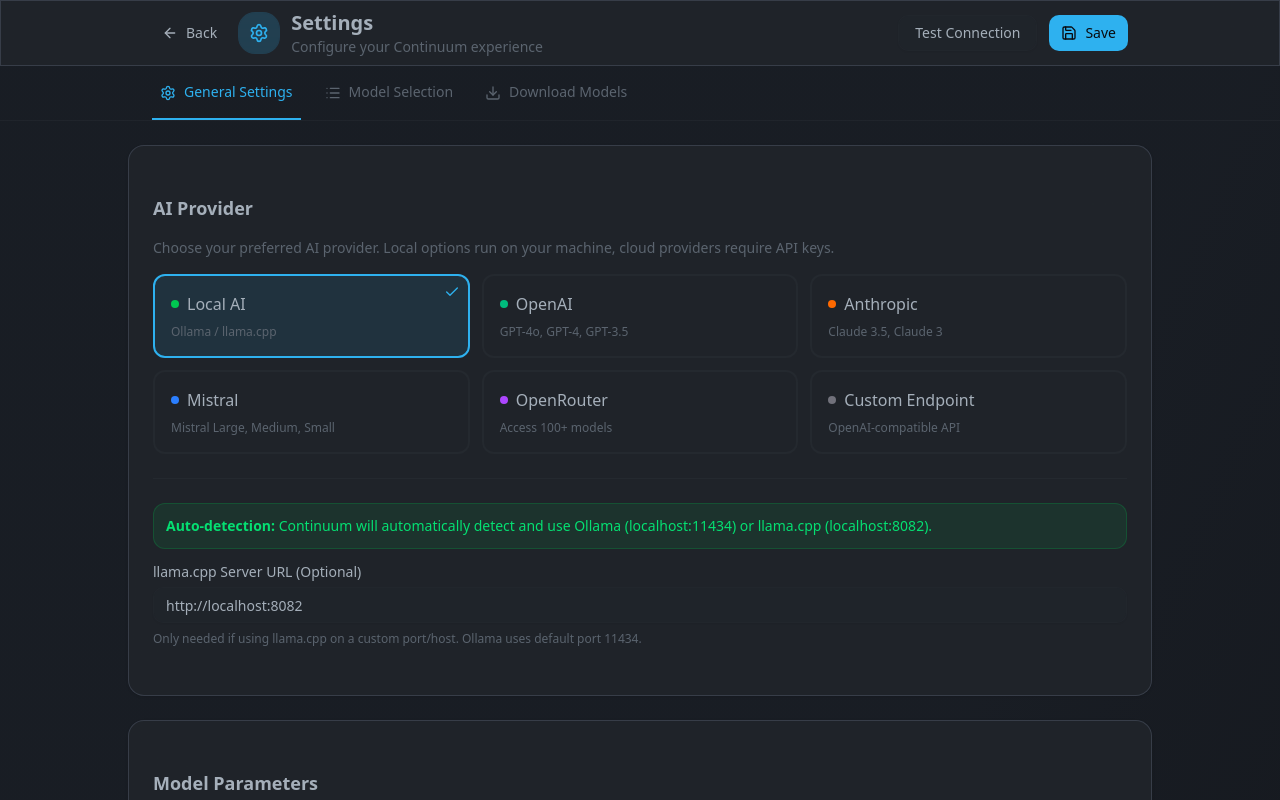
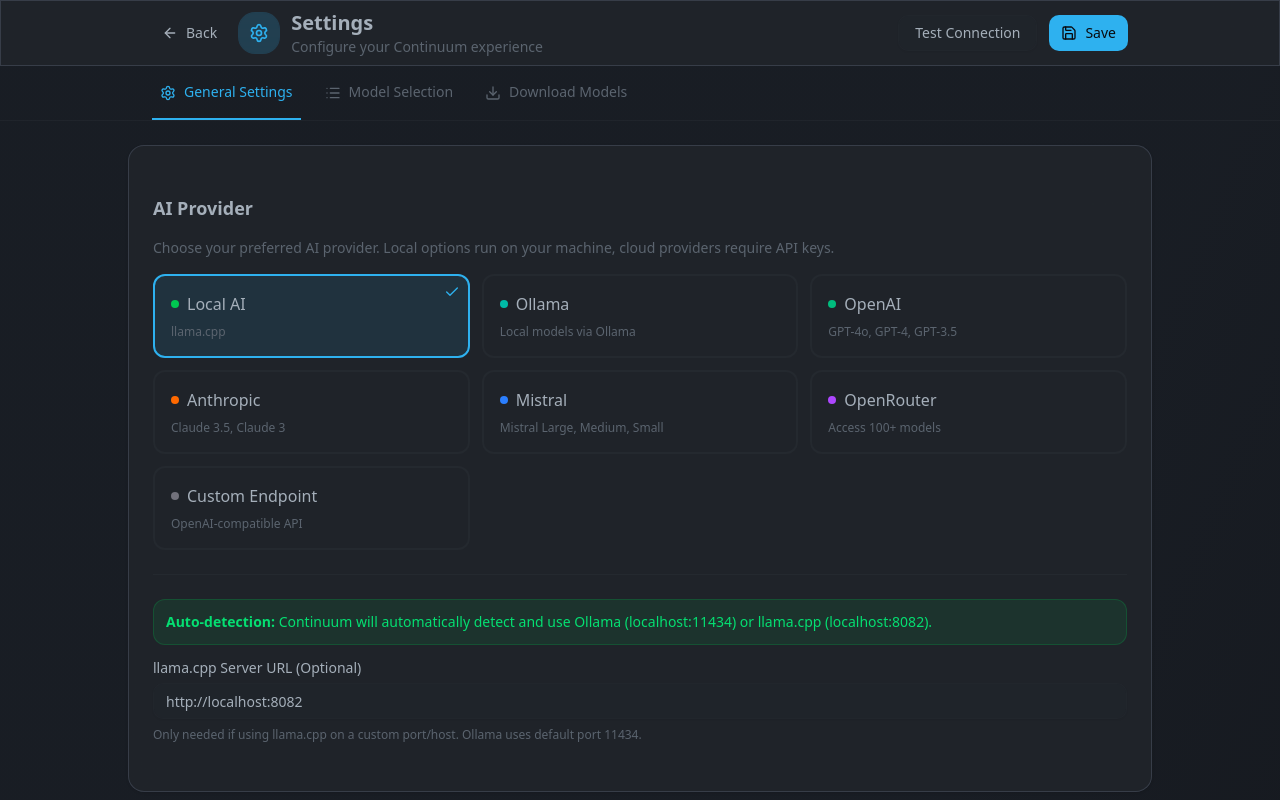
Before and after one commit to vanta-research/continuum, a Next.js app: page /settings in a window 1280 px wide. Shown: the top 800 px of the page. Built offline with nearby package versions, Linux system fonts and the light colour scheme.

Commit message:
add ollama to model selection panel | split local providor out into independent llama.cpp/ollama providers.

```diff
--- a/app/settings/page.tsx
+++ b/app/settings/page.tsx
@@ -63,10 +63,19 @@
   {
     id: "atom",
     name: "Local AI",
-    description: "Ollama / llama.cpp",
+    description: "llama.cpp",
     icon: <Cpu className="h-4 w-4" />,
     color: "bg-green-500",
     isLocal: true,
+  },
+  {
+    id: "ollama",
+    name: "Ollama",
+    description: "Local models via Ollama",
+    icon: <Cpu className="h-4 w-4" />,
+    color: "bg-teal-500",
+    isLocal: true,
+    // Note: No apiKeyField - Ollama doesn't require auth
   },
   {
     id: "openai",
@@ -779,10 +788,13 @@
               <Card className="glass-strong">
                 <div className="p-6 space-y-4">
                   <div className="space-y-1">
-                    <h2 className="text-lg font-semibold">Custom Instructions</h2>
+                    <h2 className="text-lg font-semibold">
+                      Custom Instructions
+                    </h2>
                     <p className="text-sm text-muted-foreground">
-                      Add custom instructions that will be included at the beginning of every conversation.
-                      Leave empty for no custom instructions.
+                      Add custom instructions that will be included at the
+                      beginning of every conversation. Leave empty for no custom
+                      instructions.
                     </p>
                   </div>
                   <textarea
@@ -792,8 +804,9 @@
                     className="w-full min-h-[120px] p-3 text-sm rounded-md border border-border bg-background/50 placeholder:text-muted-foreground focus:outline-none focus:ring-2 focus:ring-ring resize-y"
                   />
                   <p className="text-xs text-muted-foreground">
-                    These instructions help personalize AI responses to your preferences.
-                    The AI will still have access to its core capabilities like the Loom editor.
+                    These instructions help personalize AI responses to your
+                    preferences. The AI will still have access to its core
+                    capabilities like the Loom editor.
                   </p>
                 </div>
               </Card>
@@ -1006,11 +1019,15 @@
                   <div className="space-y-3">
                     {PROVIDERS.filter(
                       (p) =>
-                        p.apiKeyField &&
-                        !p.isLocal &&
-                        !p.requiresCustomEndpoint,
+                        // Include providers with API keys OR Ollama (which doesn't need an API key)
+                        (p.apiKeyField || p.id === "ollama") &&
+                        !p.requiresCustomEndpoint &&
+                        p.id !== "atom", // Exclude llama.cpp (auto-detected)
                     ).map((provider) => {
-                      const isConfigured = hasApiKeyConfigured(provider.id);
+                      // Ollama is always "configured" since it doesn't need an API key
+                      const isConfigured =
+                        provider.id === "ollama" ||
+                        hasApiKeyConfigured(provider.id);
                       const isExpanded = expandedProviders.has(provider.id);
                       const models = availableModels[provider.id] || [];
                       const filteredModels = filterModels(models, provider.id);
```
